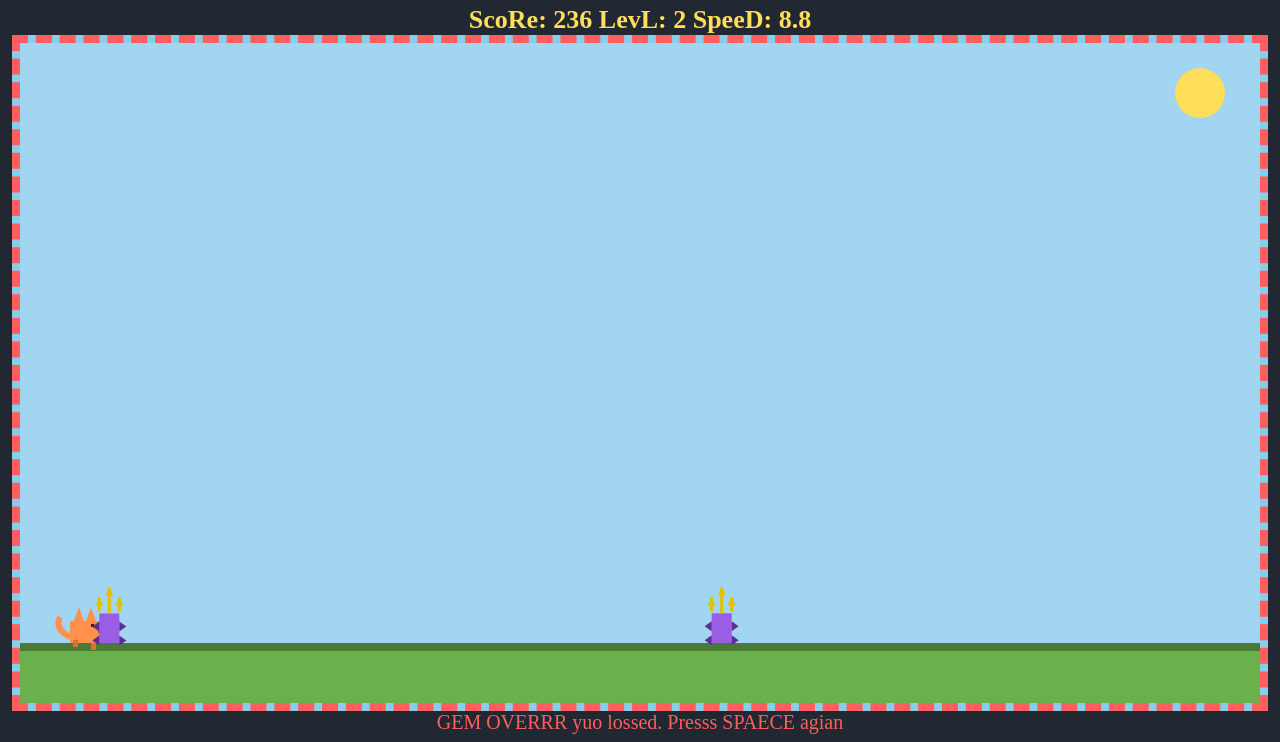
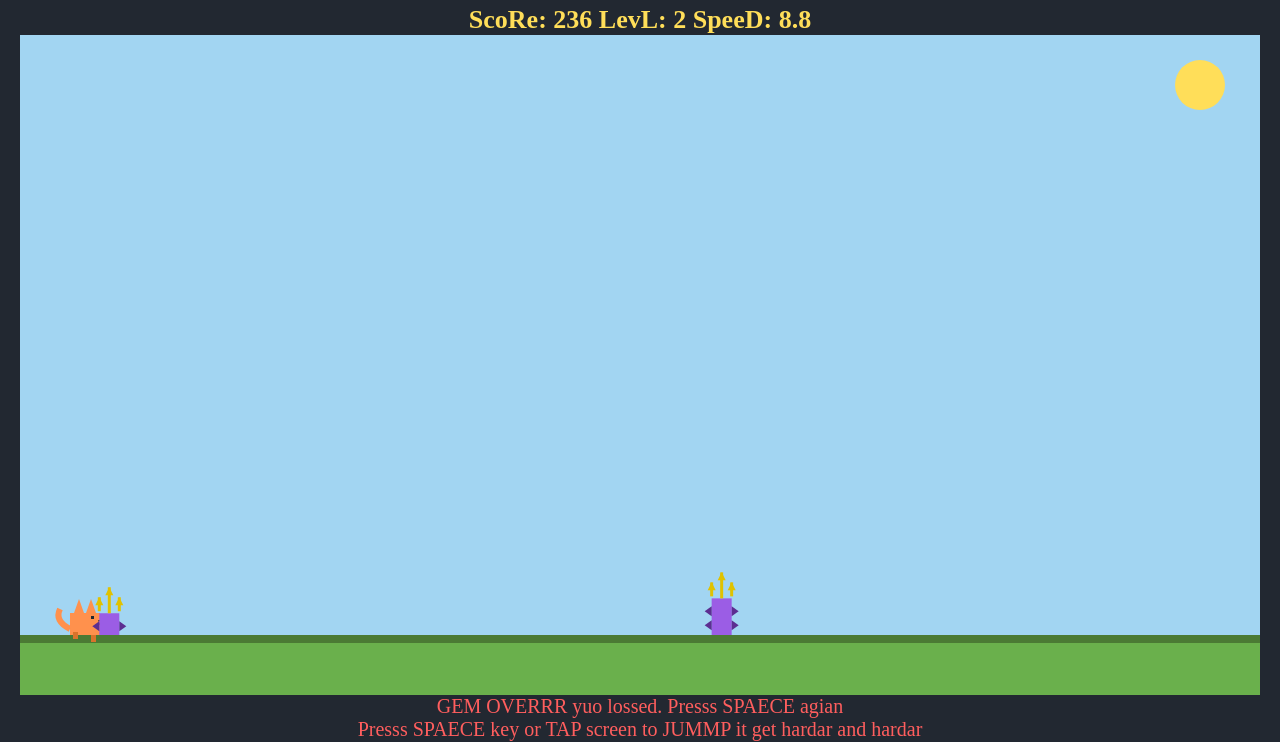
Before and after one commit to AryaBuilds/GAME-NEVER-ENDS, a plain HTML site: page index.html in a window 1280 px wide. Shown: the part 58-800 px from the top of the page. Drawn offline with Linux system fonts and the light colour scheme.

Commit message:
Add files via upload

```diff
--- a/index.html
+++ b/index.html
@@ -1,146 +1,152 @@
 <!DOCTYPE html>
-<html><head><title>MY SUPRR GAEM</title>
+<html>
+<head>
+<title>MY SUPRR GAEM</title>
 <style>
-html, body {
-  margin: 0;
-  padding: 0;
-  height: 100%;
-  background: #222831;
-  text-align: center;
-  overflow: hidden;
+html,body{margin:0;padding:0;height:100%;overflow:hidden;text-align:center;background:#222831}
+h1{color:#ffde59;margin:8px;font-size:40px}
+canvas{display:block;margin:auto;background:#87ceeb}
+#scr{color:#ffde59;font-size:26px;font-weight:bold}
+#msg{color:#ff5e5e;font-size:20px}
+</style>
+</head>
+<h1>MY SUPRR GAEM</h1><div id="scr">ScoRe: 0</div><canvas id="c"></canvas>
+<div id="msg">Presss SPAECE key or TAP screen to JUMMP it get hardar and hardar</div>
+<div id="msg">Presss SPAECE key or TAP screen to JUMMP it get hardar and hardar</div>
+<script>
+var canvas=document.getElementById("c");
+var ctx=canvas.getContext("2d");
+var W,H,ground;
+var cat={x:50,y:0,w:30,h:30,vy:0,jump:false};
+var obstacles=[],score=0,dead=false,frame=0;
+
+function resize(){
+ W=innerWidth-40;
+ H=innerHeight-140;
+ canvas.width=W;
+ canvas.height=H;
+ ground=H-60;
+ cat.y=ground-cat.h;
 }
 
-h1 {
-  color: #ffde59;
-  margin: 8px;
-  font-size: 40px;
+function speed(){return 6+score*.012}
+function gap(){var g=95-score*.05;return g<28?28:g}
+
+function addObstacle(){
+ if(score>300&&Math.random()<.35){
+  obstacles.push({x:W,y:ground-100-Math.random()*40,w:24,h:20});
+ }else{
+  var h=20+Math.random()*40;
+  obstacles.push({x:W,y:ground-h,w:20,h:h});
+ }
 }
 
-canvas {
-  display: block;
-  margin: auto;
-  background: #87ceeb;
-  border: 8px dashed #ff5e5e;
+function drawObstacle(o){
+ var x=o.x,y=o.y,w=o.w,h=o.h;
+ ctx.fillStyle="#9b5de5";
+ ctx.fillRect(x,y,w,h);
+
+ ctx.fillStyle="#5c2e91";
+ for(var i=0;i<Math.floor(h/14);i++){
+  var y2=y+8+i*14;
+  ctx.beginPath();
+  ctx.moveTo(x,y2);ctx.lineTo(x-7,y2+5);ctx.lineTo(x,y2+10);ctx.fill();
+  ctx.beginPath();
+  ctx.moveTo(x+w,y2);ctx.lineTo(x+w+7,y2+5);ctx.lineTo(x+w,y2+10);ctx.fill();
  }
 
-#scr {
-  color: #ffde59;
-  font-size: 26px;
-  font-weight: bold;
+ var m=x+w/2;
+ ctx.strokeStyle="#e0c200";
+ ctx.fillStyle="#e0c200";
+ ctx.lineWidth=3;
+ ctx.beginPath();ctx.moveTo(m,y);ctx.lineTo(m,y-26);ctx.stroke();
+ ctx.beginPath();ctx.moveTo(m-10,y-16);ctx.lineTo(m-10,y-2);ctx.stroke();
+ ctx.beginPath();ctx.moveTo(m+10,y-16);ctx.lineTo(m+10,y-2);ctx.stroke();
+ ctx.beginPath();ctx.moveTo(m,y-26);ctx.lineTo(m-4,y-18);ctx.lineTo(m+4,y-18);ctx.fill();
+ ctx.beginPath();ctx.moveTo(m-10,y-16);ctx.lineTo(m-14,y-8);ctx.lineTo(m-6,y-8);ctx.fill();
+ ctx.beginPath();ctx.moveTo(m+10,y-16);ctx.lineTo(m+6,y-8);ctx.lineTo(m+14,y-8);ctx.fill();
 }
 
-#msg {
-  color: #ff5e5e;
-  font-size: 20px;
+function drawCat(x,y,w,h,t){
+ ctx.fillStyle="#ff914d";ctx.fillRect(x,y+8,w,h-8);
+ ctx.beginPath();ctx.moveTo(x+4,y+8);ctx.lineTo(x+9,y-6);ctx.lineTo(x+14,y+8);ctx.fill();
+ ctx.beginPath();ctx.moveTo(x+w-14,y+8);ctx.lineTo(x+w-9,y-6);ctx.lineTo(x+w-4,y+8);ctx.fill();
+ ctx.strokeStyle="#ff914d";ctx.lineWidth=6;
+ ctx.beginPath();ctx.moveTo(x,y+h-6);ctx.quadraticCurveTo(x-16,y+h-14,x-10,y+h-26);ctx.stroke();
+ ctx.strokeStyle="#222831";ctx.lineWidth=1;
+ ctx.beginPath();ctx.moveTo(x+w-2,y+16);ctx.lineTo(x+w+10,y+13);
+ ctx.moveTo(x+w-2,y+19);ctx.lineTo(x+w+10,y+19);ctx.stroke();
+ ctx.fillStyle="#222831";ctx.fillRect(x+w-9,y+11,3,3);
+ var step=Math.floor(t/6)%2==0;
+ ctx.fillStyle="#d9732b";
+ if(step){
+  ctx.fillRect(x+3,y+h,5,7);ctx.fillRect(x+w-9,y+h-3,5,7);
+ }else{
+  ctx.fillRect(x+3,y+h-3,5,7);ctx.fillRect(x+w-9,y+h,5,7);
  }
-</style></head>
-<body>
-<h1>MY SUPRR GAEM</h1>
-<div id="scr">ScoRe: 0</div>
-<canvas id="c"></canvas>
-<div id="msg">Presss SPAECE key or TAP screen to JUMMP it get hardar and hardar</div>
-<script>
-var cv=document.getElementById("c"),ctx=cv.getContext("2d"),W,H,grnd;
-var boi={x:50,y:0,w:30,h:30,vy:0,jump:false};
-var grvty=1.5,obs=[],scor=0,ded=false,timr=0;
-
-function fitScrn(){
-  W=window.innerWidth-40; H=window.innerHeight-140;
-  cv.width=W; cv.height=H; grnd=H-60; boi.y=grnd-boi.h;
-}
-window.addEventListener("resize",fitScrn);
-
-function baseSpd(){ return 6+scor*0.012; }
-function baseGap(){ var g=95-scor*0.05; return g<28?28:g; }
-
-function newObs(){
-  if(scor>300 && Math.random()<0.35){ obs.push({x:W,y:grnd-100-Math.random()*40,w:24,h:20}); }
-  else{ var h=20+Math.random()*40; obs.push({x:W,y:grnd-h,w:20,h:h}); }
 }
 
-function drawObs(o){
-  var x=o.x,y=o.y,w=o.w,h=o.h;
-  ctx.fillStyle="#9b5de5"; ctx.fillRect(x,y,w,h);
-  ctx.fillStyle="#5c2e91";
-  for(var t=0;t<Math.floor(h/14);t++){
-    var ty=y+8+t*14;
-    ctx.beginPath(); ctx.moveTo(x,ty); ctx.lineTo(x-7,ty+5); ctx.lineTo(x,ty+10); ctx.fill();
-    ctx.beginPath(); ctx.moveTo(x+w,ty); ctx.lineTo(x+w+7,ty+5); ctx.lineTo(x+w,ty+10); ctx.fill();
-  }
-  var mx=x+w/2;
-  ctx.strokeStyle="#e0c200"; ctx.fillStyle="#e0c200"; ctx.lineWidth=3;
-  ctx.beginPath(); ctx.moveTo(mx,y); ctx.lineTo(mx,y-26); ctx.stroke();
-  ctx.beginPath(); ctx.moveTo(mx-10,y-16); ctx.lineTo(mx-10,y-2); ctx.stroke();
-  ctx.beginPath(); ctx.moveTo(mx+10,y-16); ctx.lineTo(mx+10,y-2); ctx.stroke();
-  ctx.beginPath(); ctx.moveTo(mx,y-26); ctx.lineTo(mx-4,y-18); ctx.lineTo(mx+4,y-18); ctx.fill();
-  ctx.beginPath(); ctx.moveTo(mx-10,y-16); ctx.lineTo(mx-14,y-8); ctx.lineTo(mx-6,y-8); ctx.fill();
-  ctx.beginPath(); ctx.moveTo(mx+10,y-16); ctx.lineTo(mx+6,y-8); ctx.lineTo(mx+14,y-8); ctx.fill();
+function jump(){
+ if(!cat.jump&&!dead){cat.vy=-19;cat.jump=true}
+ else if(dead)reset();
 }
 
-function drawBilli(x,y,w,h,t){
-  ctx.fillStyle="#ff914d"; ctx.fillRect(x,y+8,w,h-8);
-  ctx.beginPath(); ctx.moveTo(x+4,y+8); ctx.lineTo(x+9,y-6); ctx.lineTo(x+14,y+8); ctx.fill();
-  ctx.beginPath(); ctx.moveTo(x+w-14,y+8); ctx.lineTo(x+w-9,y-6); ctx.lineTo(x+w-4,y+8); ctx.fill();
-  ctx.strokeStyle="#ff914d"; ctx.lineWidth=6;
-  ctx.beginPath(); ctx.moveTo(x,y+h-6); ctx.quadraticCurveTo(x-16,y+h-14,x-10,y+h-26); ctx.stroke();
-  ctx.strokeStyle="#222831"; ctx.lineWidth=1;
-  ctx.beginPath(); ctx.moveTo(x+w-2,y+16); ctx.lineTo(x+w+10,y+13);
-  ctx.moveTo(x+w-2,y+19); ctx.lineTo(x+w+10,y+19); ctx.stroke();
-  ctx.fillStyle="#222831"; ctx.fillRect(x+w-9,y+11,3,3);
-  var lg=Math.floor(t/6)%2==0; ctx.fillStyle="#d9732b";
-  if(lg){ ctx.fillRect(x+3,y+h,5,7); ctx.fillRect(x+w-9,y+h-3,5,7); }
-  else{ ctx.fillRect(x+3,y+h-3,5,7); ctx.fillRect(x+w-9,y+h,5,7); }
-}
-
-function doJump(){
-  if(!boi.jump && !ded){ boi.vy=-19; boi.jump=true; }
-  if(ded){ resett(); }
-}
-
-function StArttt(){
-  document.addEventListener("keydown",function(e){
-    if(e.code=="Space" || e.key==" "){ e.preventDefault(); doJump(); }
-  });
-  cv.addEventListener("mousedown",doJump);
-  cv.addEventListener("touchstart",function(e){ e.preventDefault(); doJump(); });
-  fitScrn();
-  setInterval(loop,1000/60);
-}
-
-function resett(){
-  ded=false; scor=0; obs=[]; boi.y=grnd-boi.h; boi.vy=0; timr=0;
+function reset(){
+ dead=false;score=0;obstacles=[];cat.y=ground-cat.h;cat.vy=0;frame=0;
  document.getElementById("msg").innerHTML="Presss SPAECE key or TAP screen to JUMMP it get hardar and hardar";
 }
 
-function loop(){
-  if(ded) return;
-  timr++;
+function game(){
+ if(dead)return;
+ frame++;
  ctx.clearRect(0,0,W,H);
-  ctx.fillStyle="#a2d5f2"; ctx.fillRect(0,0,W,grnd);
-  ctx.fillStyle="#ffde59"; ctx.beginPath(); ctx.arc(W-60,50,25,0,Math.PI*2); ctx.fill();
-  ctx.fillStyle="#6ab04c"; ctx.fillRect(0,grnd,W,H-grnd);
-  ctx.fillStyle="#4b7a34"; ctx.fillRect(0,grnd,W,8);
 
-  boi.vy+=grvty; boi.y+=boi.vy;
-  if(boi.y>grnd-boi.h){ boi.y=grnd-boi.h; boi.vy=0; boi.jump=false; }
-  drawBilli(boi.x,boi.y,boi.w,boi.h,timr);
+ ctx.fillStyle="#a2d5f2";ctx.fillRect(0,0,W,ground);
+ ctx.fillStyle="#ffde59";ctx.beginPath();ctx.arc(W-60,50,25,0,Math.PI*2);ctx.fill();
+ ctx.fillStyle="#6ab04c";ctx.fillRect(0,ground,W,H-ground);
+ ctx.fillStyle="#4b7a34";ctx.fillRect(0,ground,W,8);
 
-  var spd=baseSpd(),gapp=baseGap();
-  if(timr%Math.round(gapp)==0){ newObs(); }
+ cat.vy+=1.5;
+ cat.y+=cat.vy;
+ if(cat.y>ground-cat.h){
+  cat.y=ground-cat.h;cat.vy=0;cat.jump=false;
+ }
+ drawCat(cat.x,cat.y,cat.w,cat.h,frame);
 
-  for(var i=0;i<obs.length;i++){
-    obs[i].x-=spd; drawObs(obs[i]);
-    if(boi.x<obs[i].x+obs[i].w && boi.x+boi.w>obs[i].x && boi.y<obs[i].y+obs[i].h && boi.y+boi.h>obs[i].y){
-      ded=true;
+ var move=speed();
+ if(frame%Math.round(gap())==0)addObstacle();
+
+ for(var i=0;i<obstacles.length;i++){
+  var o=obstacles[i];
+  o.x-=move;
+  drawObstacle(o);
+
+  if(cat.x<o.x+o.w&&cat.x+cat.w>o.x&&cat.y<o.y+o.h&&cat.y+cat.h>o.y){
+   dead=true;
    document.getElementById("msg").innerHTML="GEM OVERRR yuo lossed. Presss SPAECE agian";
   }
  }
-  obs=obs.filter(function(o){return o.x>-30;});
 
-  scor++;
-  var lvl=1+Math.floor(scor/150);
-  document.getElementById("scr").innerHTML="ScoRe: "+scor+"  LevL: "+lvl+"  SpeeD: "+spd.toFixed(1);
+ obstacles=obstacles.filter(function(o){return o.x>-30});
+ score++;
+
+ var level=1+Math.floor(score/150);
+ document.getElementById("scr").innerHTML="ScoRe: "+score+"  LevL: "+level+"  SpeeD: "+move.toFixed(1);
 }
-StArttt();
+
+document.addEventListener("keydown",function(e){
+ if(e.code=="Space"||e.key==" "){
+  e.preventDefault();
+  jump();
+ }
+});
+
+canvas.addEventListener("mousedown",jump);
+canvas.addEventListener("touchstart",function(e){e.preventDefault();jump()});
+window.addEventListener("resize",resize);
+
+resize();
+setInterval(game,1000/60);
 </script>
-</body></html>
+</body>
+</html>
```
Lines whose indentation alone changed are shown as unchanged.
